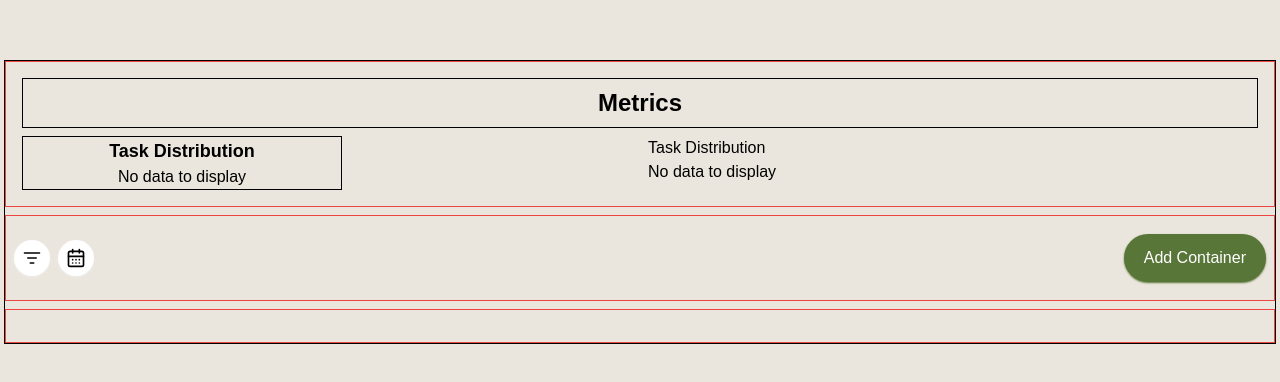
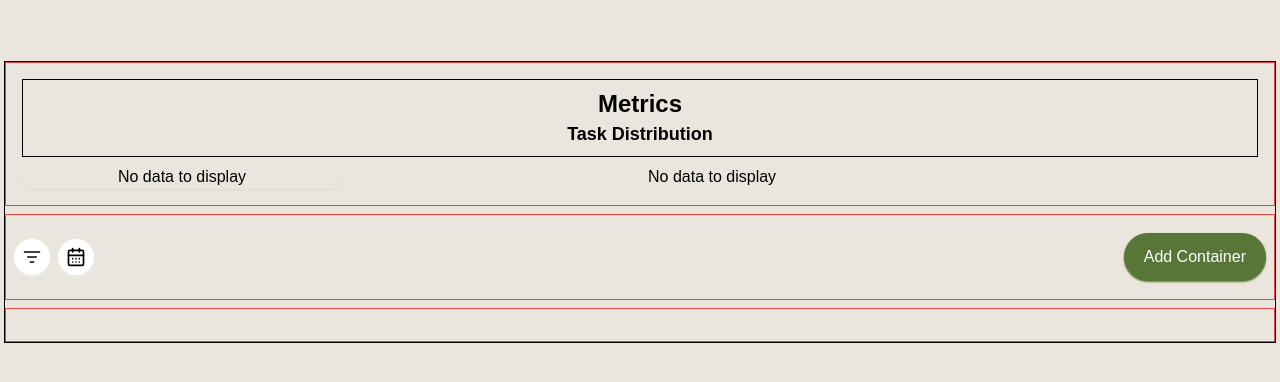
Before and after one commit to Slyyv17/Sync-Space, a Next.js app: page / in a window 1280 px wide. Shown: the part 198-580 px from the top of the page. Built offline with nearby package versions, Linux system fonts and the light colour scheme; a web font is replaced by a local one.

Commit message:
fix: some small changes

```diff
--- a/src/app/page.tsx
+++ b/src/app/page.tsx
@@ -94,8 +94,9 @@ export default function Home() {
       <main className="w-full h-fit border-black border flex flex-col items-center justify-between gap-2">
         {/* First section */}
         <section className="w-full flex justify-between items-center h-fit p-4 border border-red-500 flex-col gap-2">
-          <div className="w-full h-fit border border-black p-2 flex justify-center items-center">
+          <div className="w-full h-fit border border-black p-2 flex justify-center items-center flex-col">
             <h1 className="text-2xl font-semibold">Metrics</h1>
+            <p className="text-center text-lg font-bold">Task Distribution</p>
           </div>
 
           {/* Charts */}
--- a/src/components/graph.tsx
+++ b/src/components/graph.tsx
@@ -85,7 +85,6 @@ export default function Graph({ containers }: GraphProps) {
 
     return (
         <div>
-            <h2> Task Distribution</h2>
             {containers.length > 0 ? (
                 <Bar data={graphData} />
             ) : (
--- a/src/components/metrics.tsx
+++ b/src/components/metrics.tsx
@@ -70,8 +70,7 @@ export default function Metrics({ containers }: MetricsProps) {
   };
 
   return (
-    <div className="w-80 h-fit border border-black">
-      <h2 className="text-center text-lg font-bold">Task Distribution</h2>
+    <div className="w-80 h-fit shadow-sm rounded-full">
       {containers.length > 0 ? (
         <Doughnut data={chartData} />
       ) : (
```
Also changed, not shown: public/sync-space logo.png (added).
